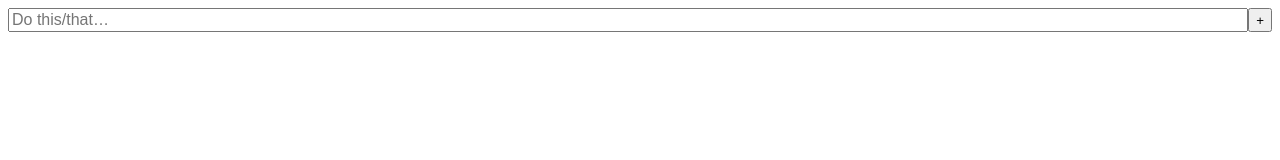
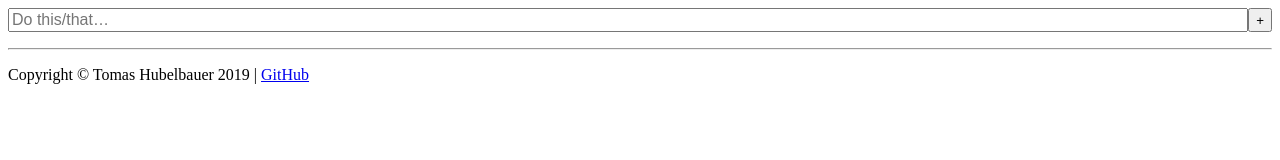
Before and after one commit to TomasHubelbauer/agendum, a plain HTML site: page index.html in a window 1280 px wide. Drawn offline with Linux system fonts and the light colour scheme.

Commit message:
Add a copyright clause and GitHub source code link

```diff
--- a/index.html
+++ b/index.html
@@ -14,5 +14,10 @@
       <button id="submitButton">+</button>
     </div>
     <ul id="itemsUl"></ul>
+    <hr />
+    <p>
+      Copyright &copy; Tomas Hubelbauer 2019
+      | <a href="https://github.com/TomasHubelbauer/agenda">GitHub</a>
+    </p>
   </body>
 </html>
```
